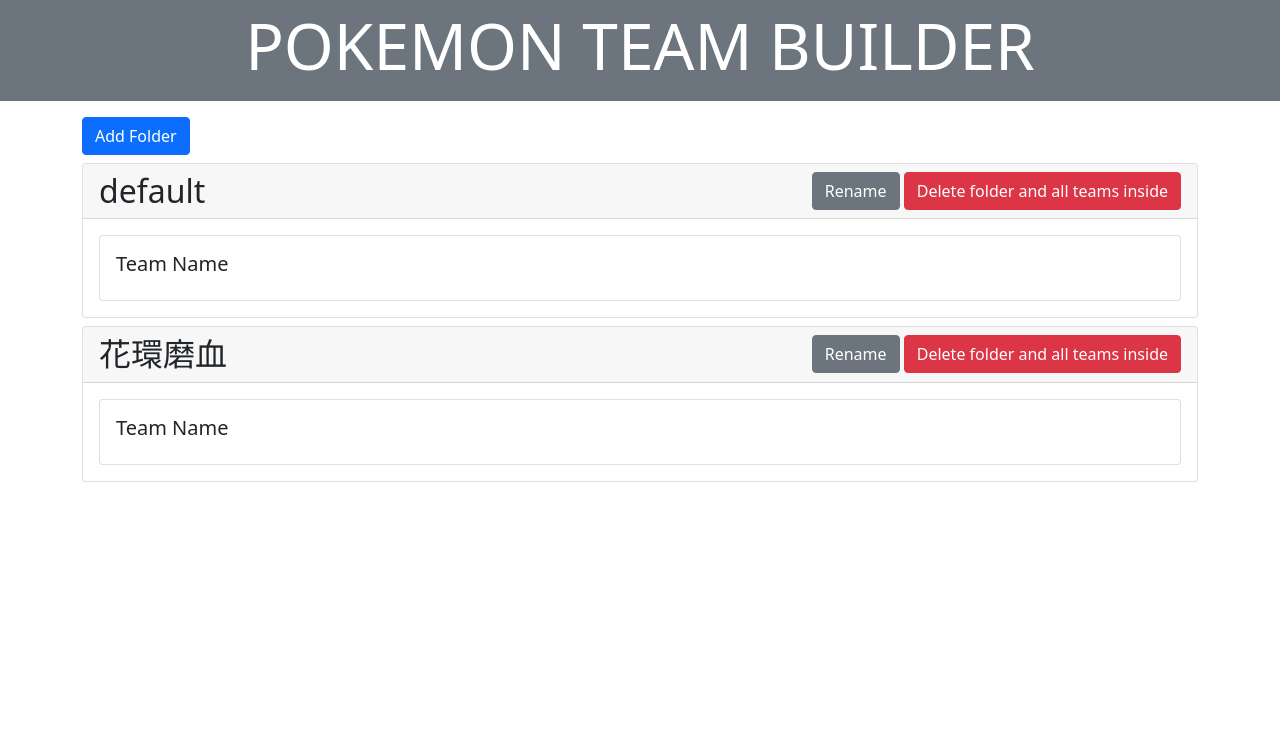
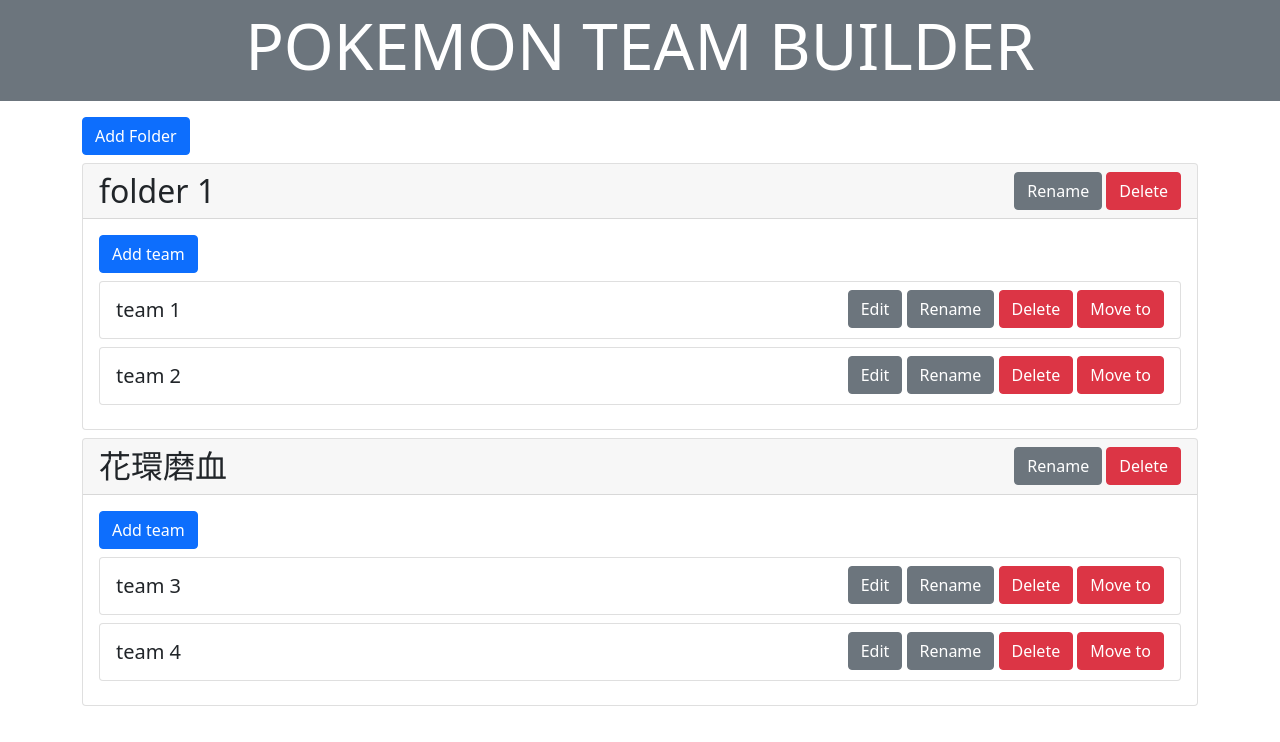
Before and after one commit to BrandonTing/svelte-teambuilder, a Svelte app: page / in a window 1280 px wide. Shown: the top 742 px of the page. Built offline with nearby package versions, Linux system fonts and the light colour scheme.

Commit message:
feat: 動態顯示隊伍名稱、建立隊伍改名、刪除、移動到不同資料夾功能

```diff
--- a/src/components/Folder.svelte
+++ b/src/components/Folder.svelte
@@ -1,10 +1,13 @@
 <script>
     import Team from './Team.svelte'
-    export let folder;
+    export let name;
+    export let teams
     export let index;
     export let deleteHandler;
-    export let renameHandler;
-    let name = folder;
+    export let setHandler;
+    export let folders;
+    export let moveTeamHandler;
+    let folderName = name;
     let showRename = false;
     const toggleExpandHandler = (e) => {
         e.preventDefault();
@@ -18,40 +21,82 @@
     }
     const toggleRenameHandler = () => {
         showRename = !showRename;
-        name = folder;
+        folderName = name;
+    }
+    const renameHandler = () => {
+        const updatedFolder = {
+            teams,
+            name: folderName
+        };
+        setHandler(updatedFolder, index)
+        showRename = !showRename;
+    };
+    const addTeamHandler = () => {
+        const updatedFolder = {
+            name,
+            teams: [{name: 'untitled'}, ...teams]
+        }
+        setHandler(updatedFolder, index)
+    };
+    const deleteTeamHandler = (i) => {
+        const updatedFolder = {
+            name,
+            teams: teams.filter((team, idx) => i !== idx),
+        }
+        setHandler(updatedFolder, index)
+    }
+    const setTeamHandler = (updatedTeam, i) => {
+        const updatedFolder = {
+            name,
+            teams: teams.map((team, idx) => {
+                if(idx === i) {
+                    return updatedTeam
+                } else {
+                    return team
+                }
+            }),
+        }
+        setHandler(updatedFolder, index)
     }
 </script>
 
 <style>
     .card {
         margin: 0.5rem 0;
-        position: relative;
     }
     .header-btns {
-        position: absolute;
         top: 0.5rem;
         right: 1rem;
     }
 </style>
 
 <!-- expandable folder -->
-<!-- delete/edit folder btn -->
-<div class="card">
+<div class="card position-relative">
     <h2 class="card-header" id={`folder-header-${index}`} on:click={toggleExpandHandler}>
-        {folder}
+        {name}
     </h2>
-    <div class="header-btns">
+    <div class="header-btns position-absolute">
+        <!-- delete/edit folder btn -->
         {#if showRename}
-            <input type="text" placeholder="Username" bind:value={name}>
-            <button class="btn btn-primary" on:click={() => {renameHandler(index, name);showRename = !showRename}}>Confirm</button>
+            <input type="text" placeholder="Username" bind:value={folderName}>
+            <button class="btn btn-primary" on:click={renameHandler}>Confirm</button>
         {/if}
         <button class="btn btn-secondary" on:click={toggleRenameHandler}>{showRename ? 'Cancel Rename' : 'Rename'}</button>
-        <button class="btn btn-danger" on:click={() => deleteHandler(index)}>Delete folder and all teams inside</button>
+        <button class="btn btn-danger" on:click={() => deleteHandler(index)}>Delete</button>
     </div>
     <div class="collapse show" id={`folder-content-${index}`}>
         <div class="card-body">
+            <button class="btn btn-primary" on:click={() => addTeamHandler(index)}>Add team</button>
             <!-- render folders/teams from txt file -->
-            <Team />
+            {#each teams as team, i}
+                <Team
+                    folders={folders}
+                    name={team.name}
+                    index={i}
+                    setHandler={setTeamHandler}
+                    deleteHandler={deleteTeamHandler}
+                    moveTeamHandler={moveTeamHandler} />
+            {/each}
         </div>
     </div>
 </div>
--- a/src/components/Folders.svelte
+++ b/src/components/Folders.svelte
@@ -3,42 +3,71 @@
 
     //get from local store
     let folders = [
-        'default',
-        '花環磨血'
+        {
+            name: 'folder 1',
+            teams: [
+                {
+                    name: 'team 1',
+                },
+                {
+                    name: 'team 2',
+                },
+            ]
+        },
+        {
+            name: '花環磨血',
+            teams: [
+                {
+                    name: 'team 3',
+                },
+                {
+                    name: 'team 4',
+                },
+            ]
+        },
     ]
     const addFolderHandler = () => {
-        let cantUseDefaultName = true;
-        let index = 0;
-        while(cantUseDefaultName) {
-            const newFolderName = `default${index === 0 ? '' : `_${index}`}`;
-            if(!folders.find(name => name === newFolderName)) {
-                folders = [newFolderName, ...folders]
-                cantUseDefaultName = false;
-            } else {
-                index++
-            }
-        }
+        folders = [...folders, {name: 'default', teams: []}]
     }
-    const renameFolderHandler = (i, value) => {
+    const deleteFolderHandler = (i) => {
+        folders = folders.filter((item, index) => i !== index);
+    }
+    const setFolderHandler = (updatedFolder, i) => {
         folders = folders.map((folder, index) => {
             if(index === i) {
-                return value
+                return updatedFolder
             } else {
                 return folder
             }
         })
     }
-    const deleteFolderHandler = (i) => {
-        folders = folders.filter((item, index) => i !== index);
+    const moveTeamHandler = (team, newIdx) => {
+        folders = folders.map((folder, index) => {
+            if(index === newIdx) {
+                return {
+                    ...folder,
+                    teams: [
+                        ...folder.teams,
+                        team
+                    ]
+                }
+            } else {
+                return folder
+            }
+        })
     }
 </script>
 
 <div>
     <button class="btn btn-primary" on:click={addFolderHandler}>Add Folder</button>
-    <!-- add folder btn -->
     {#each folders as folder, i}
-        <!-- expandable folder -->
-        <!-- delete/edit folder btn -->
-        <Folder folder={folder} index={i} deleteHandler={deleteFolderHandler} renameHandler={renameFolderHandler} />
+        <Folder
+            folders={folders}
+            name={folder.name}
+            teams={folder.teams}
+            index={i}
+            deleteHandler={deleteFolderHandler}
+            setHandler={setFolderHandler}
+            moveTeamHandler={moveTeamHandler} />
     {/each}
 </div>
--- a/src/components/Team.svelte
+++ b/src/components/Team.svelte
@@ -1,6 +1,81 @@
-<div class="card">
+<script>
+    export let name;
+    export let index;
+    export let deleteHandler;
+    export let setHandler;
+    export let folders;
+    export let moveTeamHandler;
+    let showRename = false;
+    let showFoldersList = false;
+    let teamName = name;
+
+    const toggleEditHandler = () => {
+        // 之後做edit tab
+        console.log('edit')
+    }
+    const toggleRenameHandler = () => {
+        showRename = !showRename;
+        name = folder;
+    }
+    const toggleMoveHandler = () => {
+        // 移到其他folder
+        showFoldersList = !showFoldersList;
+    }
+    const renameHandler = () => {
+        const updatedTeam = {
+            name: teamName,
+        }
+        setHandler(updatedTeam, index)
+    }
+    const moveHandler = (newFolderIdx) => {
+        deleteHandler(index);
+        moveTeamHandler({name}, newFolderIdx);
+        toggleMoveHandler();
+    }
+</script>
+
+<style>
+    .card {
+        margin: 0.5rem 0;
+    }
+    .team-btns {
+        top: 0.5rem;
+        right: 1rem;
+    }
+    .card-title {
+        margin-bottom: 0
+    }
+    ul {
+        z-index: 999;
+        right: 1rem;
+    }
+    li {
+        cursor: pointer;
+    }
+</style>
+
+<div class="card position-relative">
     <div class="card-body">
-        <h5 class="card-title">Team Name</h5>
+        <h5 class="card-title">{name}</h5>
         <!-- members -->
+        <!-- btns -->
+        <div class="team-btns position-absolute">
+            <button class="btn btn-secondary" on:click={toggleEditHandler}>Edit</button>
+            {#if showRename}
+                <input type="text" placeholder="Username" bind:value={teamName}>
+                <button class="btn btn-primary" on:click={() => {renameHandler(index, teamName);showRename = !showRename}}>Confirm</button>
+            {/if}
+            <button class="btn btn-secondary" on:click={toggleRenameHandler}>{showRename ? 'Cancel Rename' : 'Rename'}</button>
+            <button class="btn btn-danger" on:click={() => deleteHandler(index)}>Delete</button>
+            <button class="btn btn-danger" on:click={toggleMoveHandler}>Move to</button>
+        </div>
+        {#if showFoldersList}
+            <!-- folders lists for moving teams -->
+            <ul class="list-group position-absolute">
+                {#each folders as folder, i}
+                    <li class="list-group-item" on:click={() => moveHandler(i)}>{folder.name}</li>
+                {/each}
+            </ul>
+        {/if}
     </div>
 </div>
```
